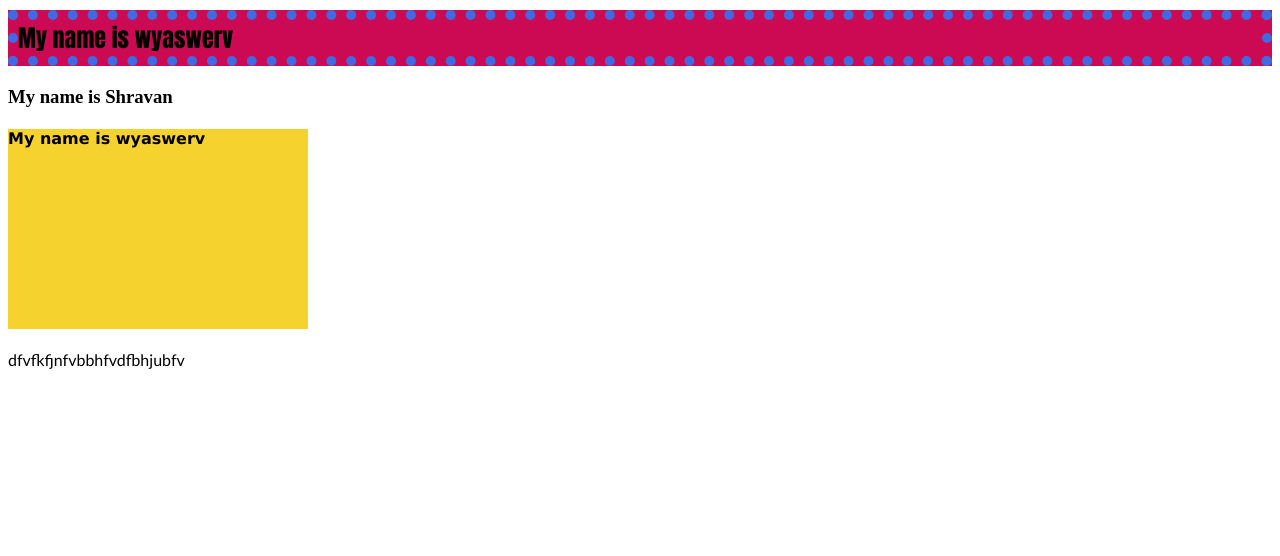
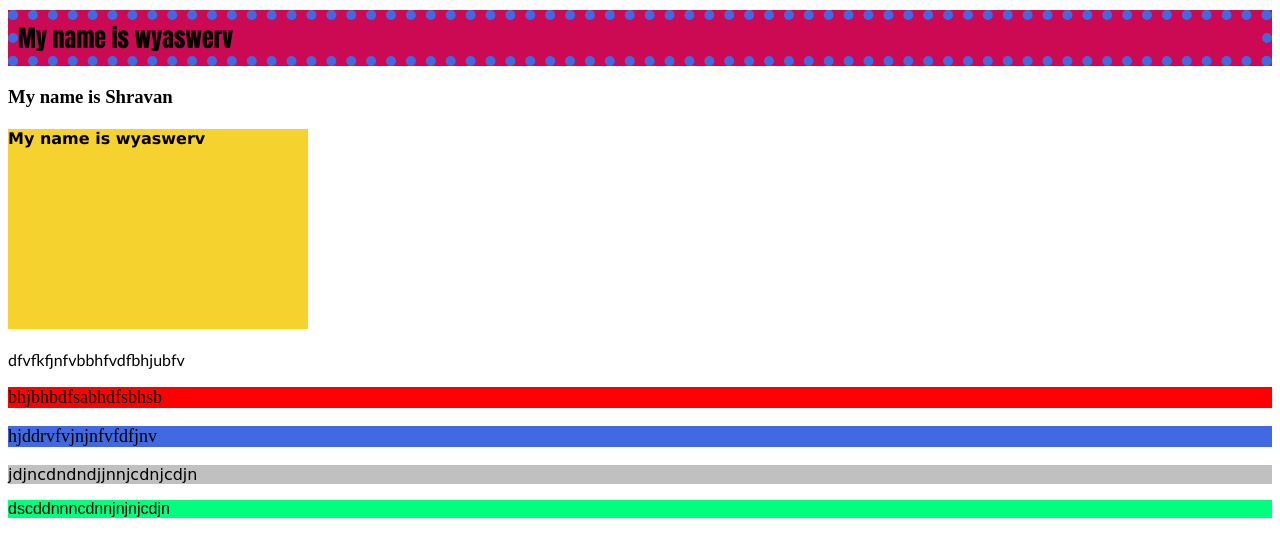
Before and after one commit to jdmar3-comp426/a01-shravans12, a website: page index1.html in a window 1280 px wide. Shown: the part 122-678 px from the top of the page. Drawn offline with Linux system fonts and the light colour scheme.

Commit message:
a01 final

```diff
--- a/index1.html
+++ b/index1.html
@@ -12,6 +12,10 @@
         <h2>My name is wyaswerv</h2>
         <h3>My name is Shravan</h3>
         <h4>My name is wyaswerv</h4>
-        <div class="paragraph"><p>dfvfkfjnfvbbhfvdfbhjubfv</p></div>
+        <div class="paragraph0"><p>dfvfkfjnfvbbhfvdfbhjubfv</p></div>
+        <div class="paragraph1"><p>bhjbhbdfsabhdfsbhsb</p></div>
+        <div class="paragraph2"><p>hjddrvfvjnjnfvfdfjnv</p></div>
+        <div class="paragraph3"><p>jdjncdndndjjnnjcdnjcdjn</p></div>
+        <div class="paragraph4"><p>dscddnnncdnnjnjnjcdjn</p></div>
     </body>
 </html>
--- a/styles.css
+++ b/styles.css
@@ -30,6 +30,26 @@ h4 {
     background: #f5d22e;
 }
 
-.paragraph p {
+.paragraph0 p {
     font-family: 'Trebuchet MS', 'Lucida Sans Unicode', 'Lucida Grande', 'Lucida Sans', Arial, sans-serif;
 }
+
+.paragraph1 p {
+    background-color: red;
+    font-size: large;
+}
+
+.paragraph2 p {
+    background-color: royalblue;
+    font-size: large;
+}
+
+.paragraph3 p {
+    background-color: silver;
+    font-family: cursive;
+}
+
+.paragraph4 p {
+    background-color: springgreen;
+    font-family: sans-serif;
+}
```
